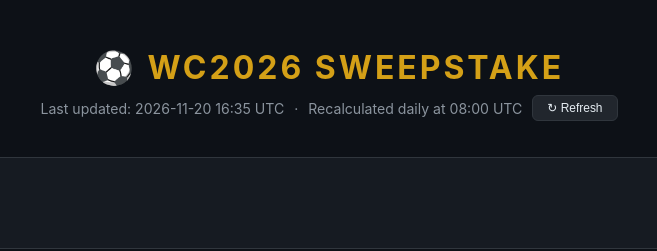
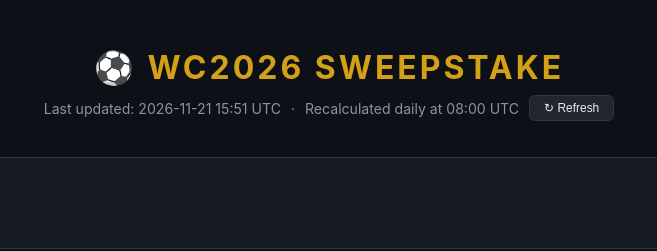
Before and after one commit to 4rani-b/wc2026-sweepstake-1, a plain HTML site: page docs/index.html in a window 1280 px wide. Shown: the top 251 px of the page, 311-968 px from the left. Drawn offline with Linux system fonts and the light colour scheme.

Commit message:
Leaderboard update 2026-11-21 15:51 UTC

```diff
--- a/docs/index.html
+++ b/docs/index.html
@@ -118,7 +118,7 @@ footer {
 <header>
   <h1>⚽ WC2026 Sweepstake</h1>
   <p class="subtitle">
-    <span>Last updated: 2026-11-20 16:35 UTC</span>
+    <span>Last updated: 2026-11-21 15:51 UTC</span>
     <span>·</span>
     <span>Recalculated daily at 08:00 UTC</span>
     <button class="refresh-btn" id="refresh-btn" onclick="triggerRefresh()">↻ Refresh</button>
```
